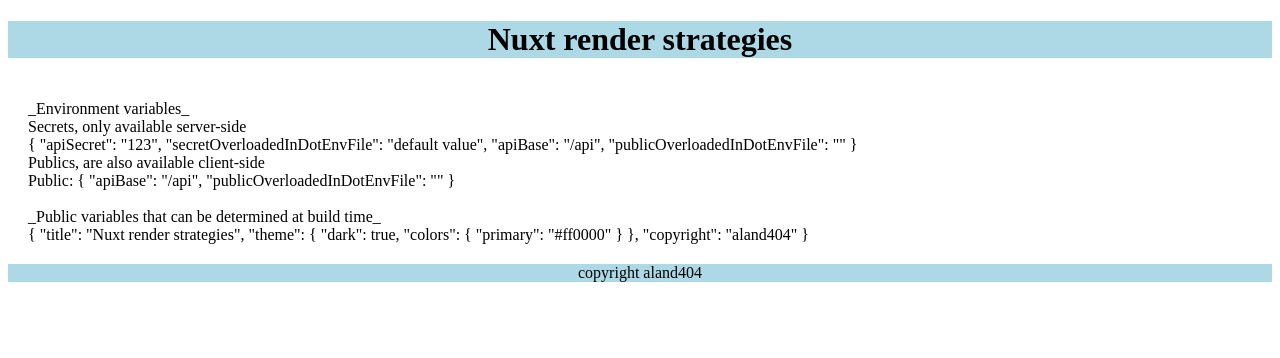
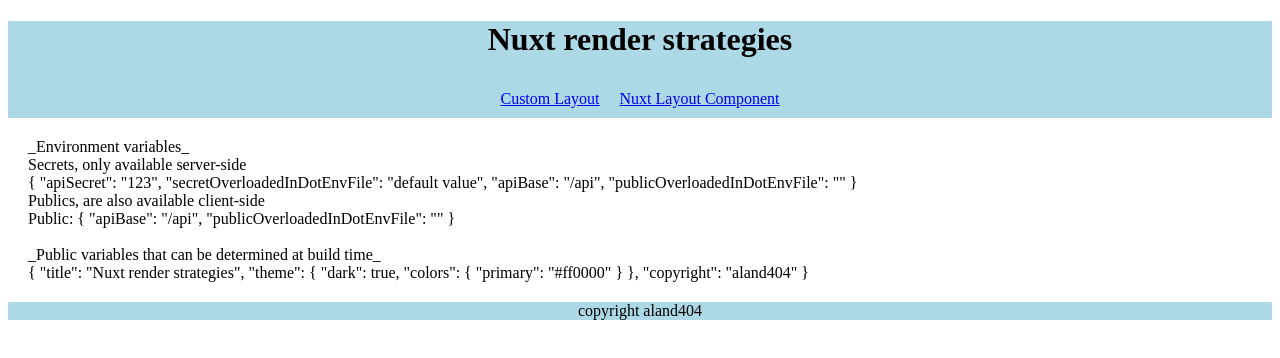
Before and after one commit to aland404/nuxt-render-strategies, a Nuxt app: page / in a window 1280 px wide. Shown: the top 358 px of the page. Built offline with nearby package versions, Linux system fonts and the light colour scheme.

Commit message:
feat: add custom layouts

```diff
--- /dev/null
+++ b/layouts/CustomLayout.vue
@@ -0,0 +1,27 @@
+<template>
+    <header>
+        <h1>My custom layout</h1>
+        <div class="nav-list">
+            <nav><NuxtLink to="/">Home - Default layout</NuxtLink></nav>
+            <nav><NuxtLink to="/nuxt-layout-component">Nuxt layout component</NuxtLink></nav>
+        </div>
+    </header>
+    <slot/>
+    <footer>My custom footer</footer>
+</template>
+
+<style scoped>
+header, footer {
+    background-color: lightcoral;
+    text-align: center;
+}
+
+.nav-list {
+    display: flex;
+    justify-content: center;
+}
+
+nav {
+    margin: 10px;
+}
+</style>
--- /dev/null
+++ b/layouts/NuxtLayoutComponent.vue
@@ -0,0 +1,33 @@
+<template>
+    <header>
+        <h1>My nuxt layout component</h1>
+        <div class="nav-list">
+            <nav><NuxtLink to="/">Home - Default layout</NuxtLink></nav>
+            <nav><NuxtLink to="/custom">Custom layout</NuxtLink></nav>
+        </div>
+    </header>
+    <slot/>
+    <footer>My custom footer</footer>
+</template>
+
+<style scoped>
+header, footer {
+    background-color: lightgreen;
+    text-align: center;
+}
+</style>
+
+<style>
+.nuxt-page {
+  padding: 0px;
+}
+
+.nav-list {
+    display: flex;
+    justify-content: center;
+}
+
+nav {
+    margin: 10px;
+}
+</style>
--- a/layouts/default.vue
+++ b/layouts/default.vue
@@ -1,5 +1,21 @@
 <template>
-    <Header/>
+    <Header>
+        <div class="nav-list">
+            <nav><NuxtLink to="/custom">Custom Layout</NuxtLink></nav>
+            <nav><NuxtLink to="/nuxt-layout-component">Nuxt Layout Component</NuxtLink></nav>
+        </div>
+    </Header>
     <slot/>
     <Footer/>
 </template>
+
+<style>
+.nav-list {
+    display: flex;
+    justify-content: center;
+}
+
+nav {
+    margin: 10px;
+}
+</style>
--- /dev/null
+++ b/pages/custom/index.vue
@@ -0,0 +1,17 @@
+<template>
+    <div><strong>This is my /custom page content with a custom layout</strong></div>
+    <button @click="toggleLayout">Toggle layout</button>
+</template>
+
+
+<script setup>
+    definePageMeta({
+        layout:'custom-layout'
+    })
+
+    const route = useRoute()
+
+    const toggleLayout = () => {
+        setPageLayout(route.meta.layout === 'default' ? 'custom-layout' : 'default')
+    }
+</script>
--- /dev/null
+++ b/pages/nuxt-layout-component/index.vue
@@ -0,0 +1,12 @@
+<template>
+    <NuxtLayout name="nuxt-layout-component">
+        <div><strong>This is my /nuxt-layout-component page content with a NuxtLayout component</strong></div>
+    </NuxtLayout>
+</template>
+
+
+<script setup>
+    definePageMeta({
+        layout: false
+    })
+</script>
```
